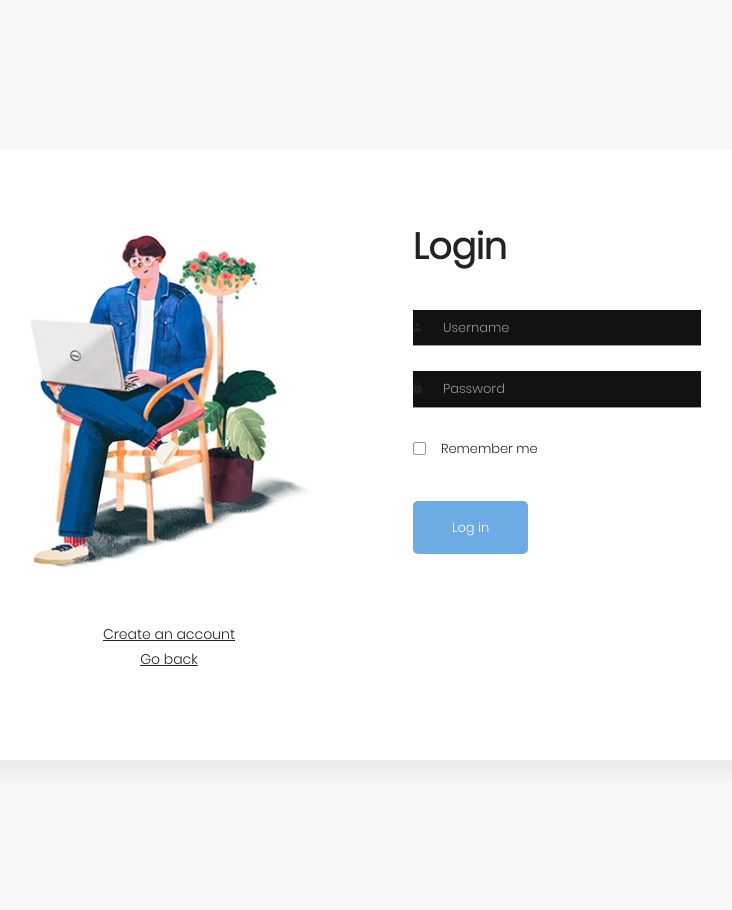
After one commit to lib-paul/sibrat-flask, a Flask app: page /iniciar-sesion in a window 1280 px wide. The commit adds this page. Shown: the whole page, without its empty margins (287-1019 px from the left). Run offline with Flask 2, Linux system fonts and the light colour scheme; some libraries are stand-ins or nearby versions.

Commit message:
blueprint-auth primer commit
Login funcionando. Armado de modelo usuario para el orm. Templates para login y registro asi como un arreglo para su layout agregados.

```diff
--- a/assets/templates/layout-login-register.html
+++ b/assets/templates/layout-login-register.html
@@ -5,7 +5,7 @@
   <meta charset="UTF-8" />
   <meta http-equiv="X-UA-Compatible" content="IE=edge" />
   <meta name="viewport" content="width=device-width, initial-scale=1.0" />
-  <title>SIBRAT v0.7</title>
+  <title>SIBRAT v0.2</title>
 
   <link rel="stylesheet" href="https://bootswatch.com/5/darkly/bootstrap.min.css" />
   <!-- CSS de los templates para login y registro -->
--- a/assets/templates/layout.html
+++ b/assets/templates/layout.html
@@ -5,7 +5,7 @@
   <meta charset="UTF-8" />
   <meta http-equiv="X-UA-Compatible" content="IE=edge" />
   <meta name="viewport" content="width=device-width, initial-scale=1.0" />
-  <title>SIBRAT v0.1</title>
+  <title>SIBRAT v0.2</title>
   <link rel="stylesheet" href="https://bootswatch.com/5/darkly/bootstrap.min.css" />
   <!-- Fuentes de toda la web -->
   <link rel="stylesheet"
@@ -22,9 +22,9 @@
       {% endif %}
       <div class="container-fluid">
         {% if session['admin']==1 %}
-        <a class="navbar-brand" href="/">SIBRAT v0.1 Administrador</a>
+        <a class="navbar-brand" href="/">SIBRAT v0.2 Administrador</a>
         {% else %}
-        <a class="navbar-brand" href="/">SIBRAT v0.1 </a>
+        <a class="navbar-brand" href="/">SIBRAT v0.2 </a>
         {% endif %}
         <button class="navbar-toggler" type="button" data-bs-toggle="collapse" data-bs-target="#navbarNav"
           aria-controls="navbarNav" aria-expanded="false" aria-label="Toggle navigation">
--- /dev/null
+++ b/auth/auth.py
@@ -0,0 +1,34 @@
+import email
+from email import message
+from flask import Blueprint, render_template, request, redirect, url_for,session,flash
+from models.User import User
+from utils.db import db
+
+auth_bp = Blueprint('auth',__name__,template_folder='templates')
+
+@auth_bp.route('/iniciar-sesion')
+def loguearse_vista():
+
+    return render_template('login.html')
+
+@auth_bp.route('/registrarse')
+def registrarse_vista():
+    return render_template('register.html')
+
+
+@auth_bp.route('/login', methods=['GET','POST'])
+def login():
+    if request.method == 'POST':
+        # Guardo lo que vino del formulario en variables
+        username = request.form['username']
+        password = request.form['password']
+        logged_user = User.query.filter_by(email=username).first()
+        if username == '':
+            flash('Faltan el mail')
+        elif not logged_user:
+            flash('No se encontro el usuario')
+        elif logged_user.password != password:
+            flash('Contraseña incorrecta')
+
+    session['username'] = logged_user.nombre_cuenta
+    return redirect(url_for('general.Index'))
--- /dev/null
+++ b/auth/templates/login.html
@@ -0,0 +1,82 @@
+{% extends 'layout-login-register.html' %} {% block body %}
+<!-- Sing in  Form -->
+<body>
+  <div class="main">
+    <section class="sign-in">
+
+      <div class="container">
+        <div class="signin-content">
+          <div class="signin-image">
+            <figure>
+              <img src="{{url_for('static', filename='images/signin-image.jpg')}}" alt="sing up image" />
+            </figure>
+            <a href="/registrarse" class="signup-image-link">Create an account</a>
+            <a href="/" class="signup-image-link">Go back</a>
+          </div>
+
+          <div class="signin-form">
+            <h2 class="form-title">Login</h2>
+            <form action="{{ url_for('auth.login') }}" method="POST" class="register-form" id="login-form">
+              <div class="form-group">
+                <label for="your_name"
+                  ><i class="zmdi zmdi-account material-icons-name"></i
+                ></label>
+                <input
+                  type="text"
+                  name="username"
+                  id="username"
+                  placeholder="Username"
+
+                />
+              </div>
+              <div class="form-group">
+                <label for="your_pass"><i class="zmdi zmdi-lock"></i></label>
+                <input
+                  type="password"
+                  name="password"
+                  id="password"
+                  placeholder="Password"
+                />
+              </div>
+              <div class="form-group">
+                <input
+                  type="checkbox"
+                  name="remember-me"
+                  id="remember-me"
+                  class="agree-term"
+                />
+                <label for="remember-me" class="label-agree-term"
+                  ><span><span></span></span>Remember me</label
+                >
+              </div>
+              <div class="form-group form-button">
+                <input
+                  type="submit"
+                  name="signin"
+                  id="signin"
+                  class="form-submit"
+                  value="Log in"
+                />
+              </div>
+              {% with messages = get_flashed_messages() %} {% if messages %} {% for
+                message in messages %}
+                <p></p>
+                <div class="alert alert-danger alert-dismissible fade show" role="alert">
+                  {{message}}
+                  <button
+                    type="button"
+                    class="btn-close"
+                    data-bs-dismiss="alert"
+                    aria-label="Close"
+                  ></button>
+                </div>
+                {% endfor %} {% endif %} {% endwith %}
+            </form>
+          </div>
+        </div>
+      </div>
+    </section>
+  </div>
+</body>
+
+{% endblock %}
--- a/requirements.txt
+++ b/requirements.txt
@@ -1,2 +1,3 @@
 Flask==2.0.2
+Flask_SQLAlchemy==2.5.1
 gunicorn
--- a/run.py
+++ b/run.py
@@ -1,4 +1,9 @@
+from multiprocessing import context
 from config import app
+from utils.db import db
+
+with app.app_context():
+    db.create_all()
 
 if __name__ == "__main__":
     app.run(debug=True)
--- /dev/null
+++ b/utils/db.py
@@ -0,0 +1,3 @@
+from flask_sqlalchemy import SQLAlchemy
+
+db = SQLAlchemy()
```
Also changed, not shown: auth/templates/register.html (added, +59 -0 lines), config.py (+17 -1 lines), models/User.py (added, +12 -0 lines), 1 other file.
